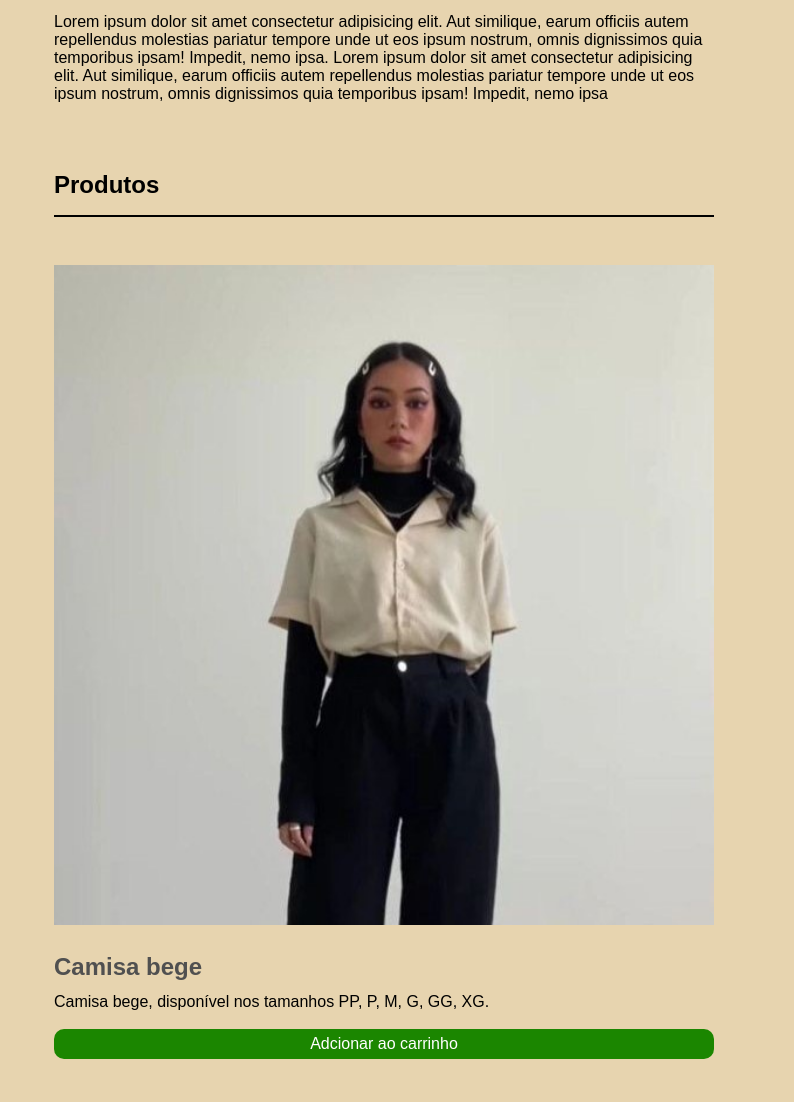
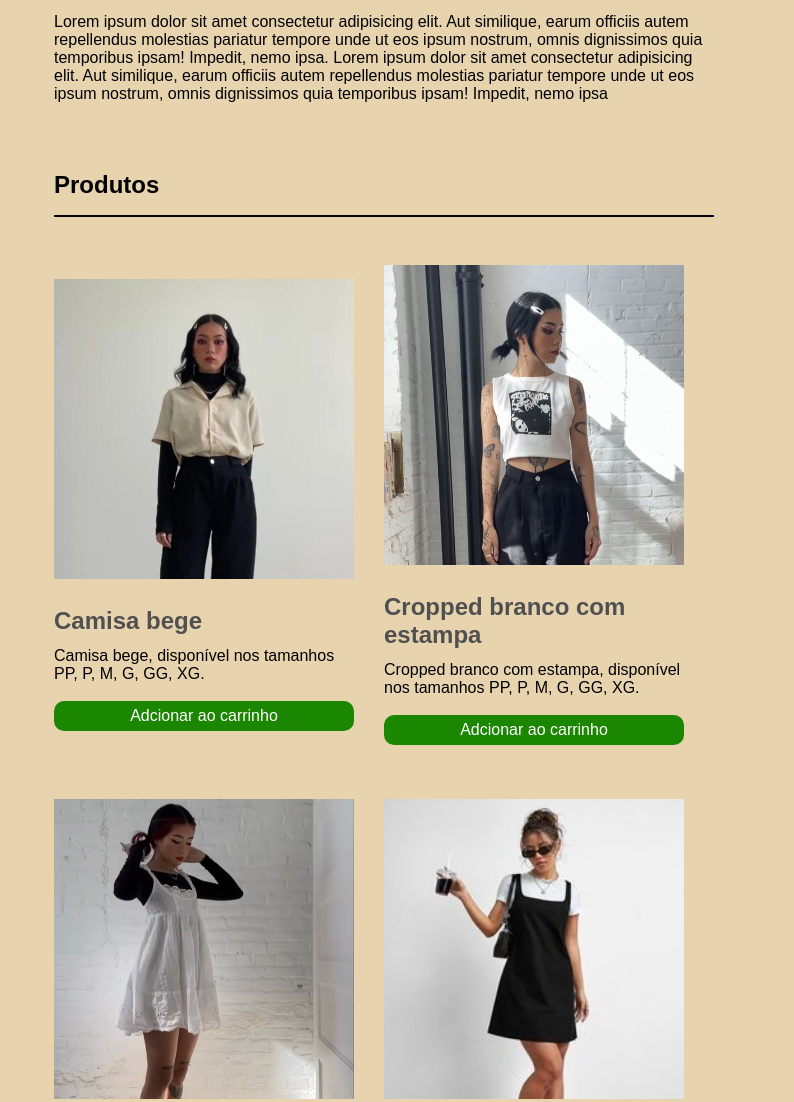
Before and after one commit to giuhirabara/LojaDeRoupas, a plain HTML site: page index.html in a window 768 px wide. Shown: the part 908-2010 px from the top of the page, 794 px wide, since content can reach past the window. Drawn offline with Linux system fonts and the light colour scheme; a web font is replaced by a local one.

Commit message:
commit final

```diff
--- a/main.css
+++ b/main.css
@@ -343,14 +343,8 @@ form button:hover {
     .produtosColunas {
         width: 1024px;
         max-width: 100%;
-        display: block;
-    }
-
-    #Produtos {
-        display: block;
-        margin: 0 auto;
-        align-items: center;
-        justify-content: center;
+        display: grid;
+        grid-template-columns: 50% 50%;
     }
 
     #Produtos > h2 {
@@ -360,11 +354,20 @@ form button:hover {
         width: 660px;
     }
 
+    #Produtos {
+        width: 660px;
+        margin: 0 auto;
+        align-items: center;
+        justify-content: center;
+    }
+
     .produtosColunas {
-        display: block;
+        display: grid;
+        grid-template-columns: 50% 50%;
     }
 
     .roupasCentral {
+        width: 330px;
         display: flex;
         margin: 0 auto;
         align-items: center;
@@ -372,16 +375,16 @@ form button:hover {
     }
 
     .roupas {
-        display: block;
+        width: 330px;
         margin: 0 auto;
         align-items: center;
         justify-content: center;
     }
 
     .roupas img {
-        width: 660px;
+        width: 300px;
         max-width: 100%;
-        margin: 24px 80px;
+        margin: 24px 0;
     }
 
     .roupas h2 {
@@ -391,15 +394,15 @@ form button:hover {
         margin-left: 20px;
         font-size: 1.5em;
         width: 660px;
-        margin: 0 80px;
+        margin: 0;
     }
 
     .roupas p {
         font-family: "auster", sans-serif;
         font-weight: 500;
-        margin: 12px 80px;
+        margin: 12px 0;
         font-size: 1em;
-        width: 660px;
+        width: 300px;
     }
 
     form button {
@@ -407,10 +410,9 @@ form button:hover {
         color: #fff;
         font-family: "gelica", sans-serif;
         font-size: 1em;
-        width: 660px;
+        width: 300px;
         border: none;
         border-radius: 10px;
-        margin: 6px 80px;
+        margin: 6px 0;
     }
-
 }
```
Also changed, not shown: index.html (+1 -1 lines).
